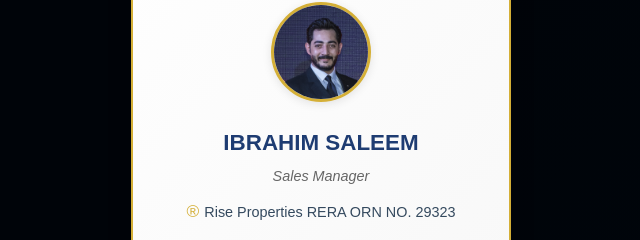
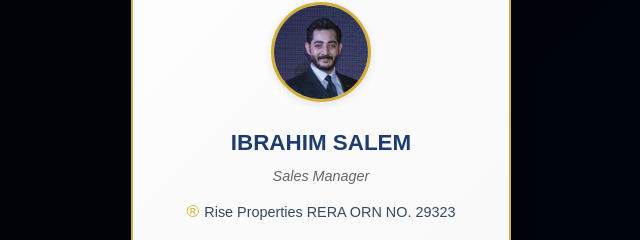
Before and after one commit to Diplomat-Rise/IBRAHIM_SALEEM, a plain HTML site: page index.html in a window 1280 px wide. Shown: the part 209-449 px from the top of the page, 319-959 px from the left. Drawn offline with Linux system fonts and the light colour scheme.

Commit message:
Update index.html

```diff
--- a/index.html
+++ b/index.html
@@ -25,7 +25,7 @@
 
     <div class="agent-section">
       <img src="img/IBRAHIM_SALEEM .jpg" alt="Agent Photo" class="agent-photo">
-      <h3 class="agent-name">IBRAHIM SALEEM</h3>
+      <h3 class="agent-name">IBRAHIM SALEM</h3>
       <p class="agent-role">Sales Manager</p>
       <p class="agent-registration"><span class="registration-symbol">®</span> Rise Properties RERA ORN NO. 29323</p>
     </div>
```
